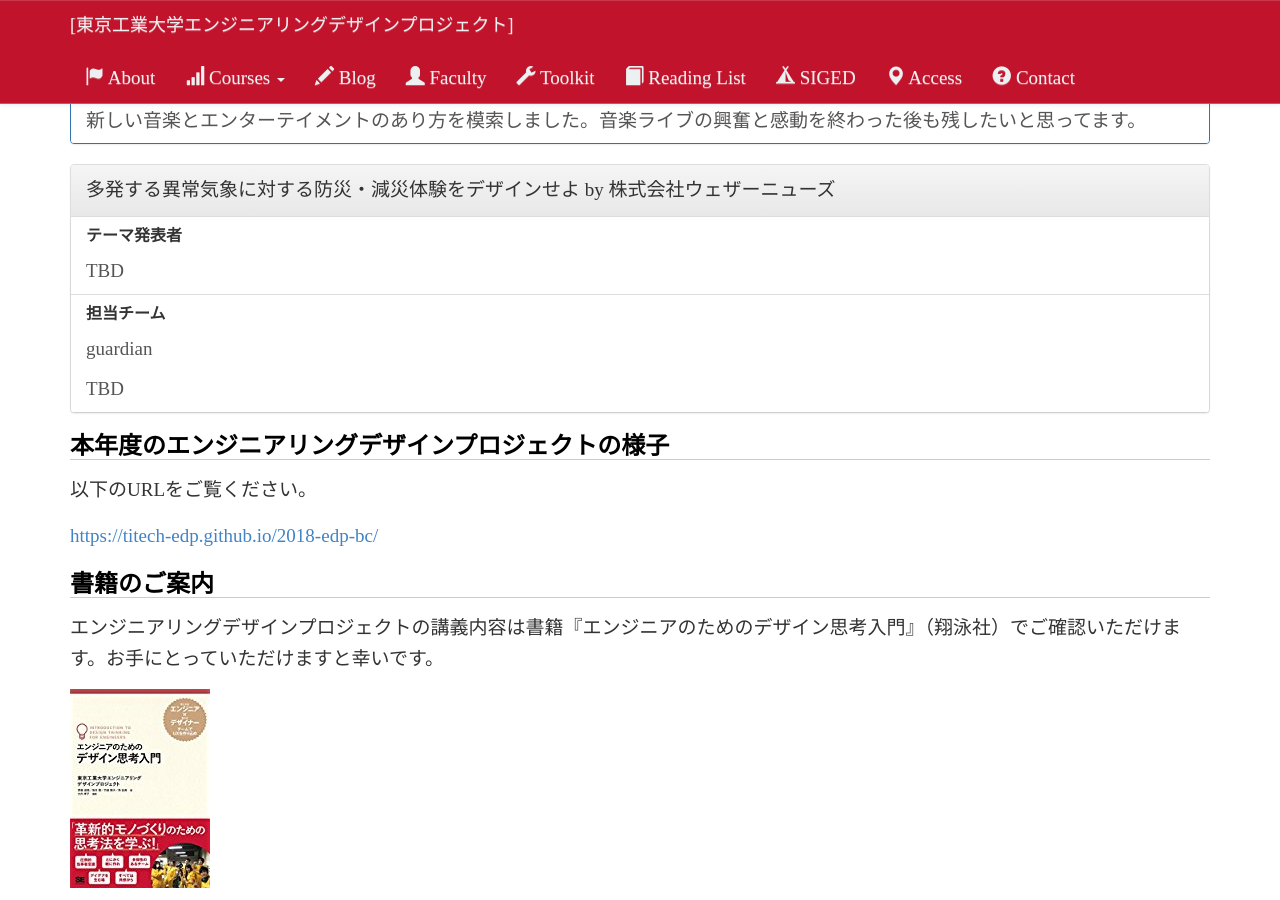
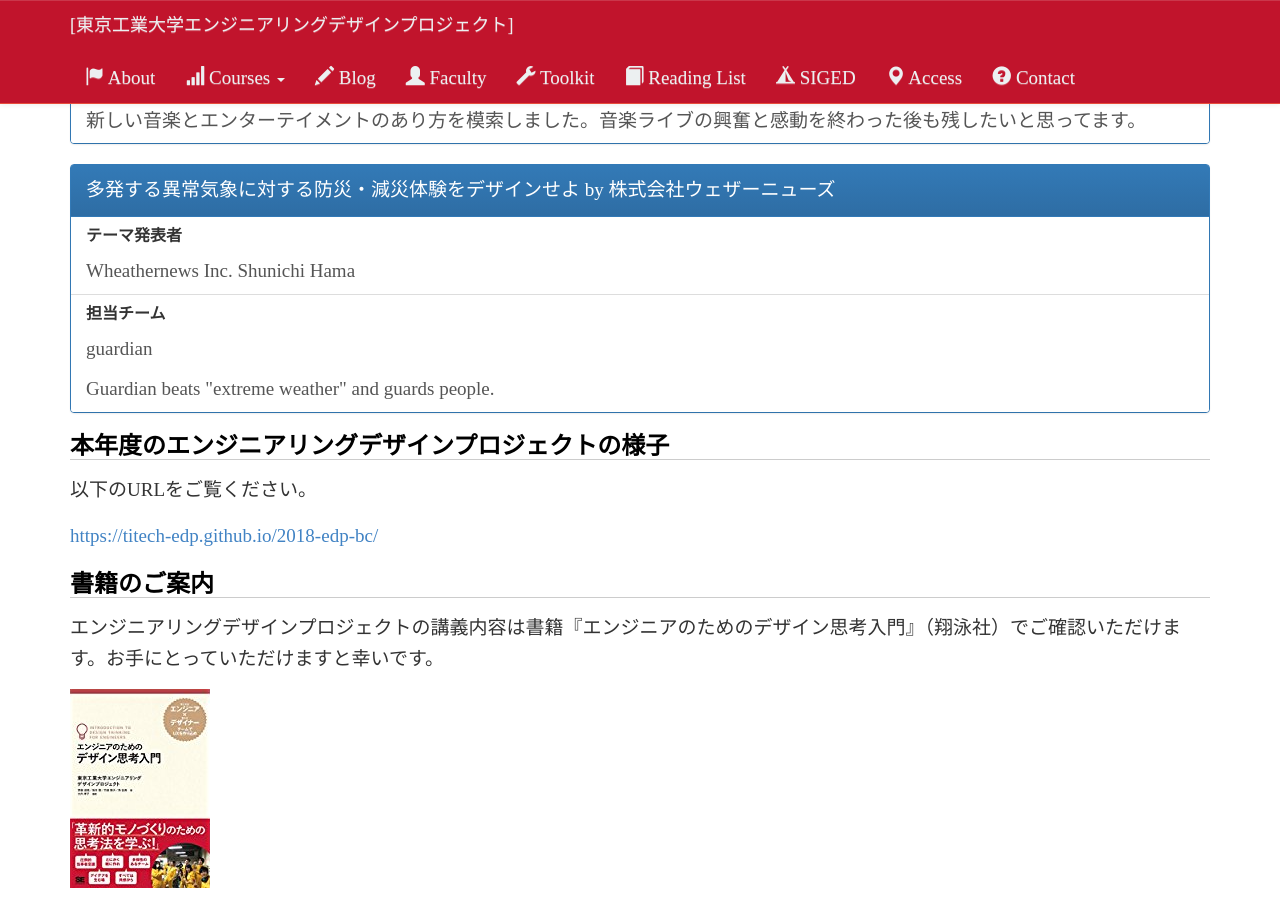
Before and after one commit to titech-edp/titech-edp.github.io, a Jekyll site: the page built from 2018-edp-bc/demoday/index.md, in a window 1280 px wide and 900 px high, scrolled down 3547 px. Built offline with Jekyll 4.4.1, drawn with Linux system fonts in a browser that asks for light colours; nearby versions of some CDN libraries; library files that are not in the unit come from our copies.

Commit message:
Add guardian

```diff
--- a/_data/2018-edp-bc-demoday.yml
+++ b/_data/2018-edp-bc-demoday.yml
@@ -48,6 +48,6 @@
 
 - company: 株式会社ウェザーニューズ
   theme: 多発する異常気象に対する防災・減災体験をデザインせよ
-  presenter: TBD
+  presenter: Wheathernews Inc. Shunichi Hama
   team: guardian
-  desc: TBD
+  desc: Guardian beats "extreme weather" and guards people.
```
